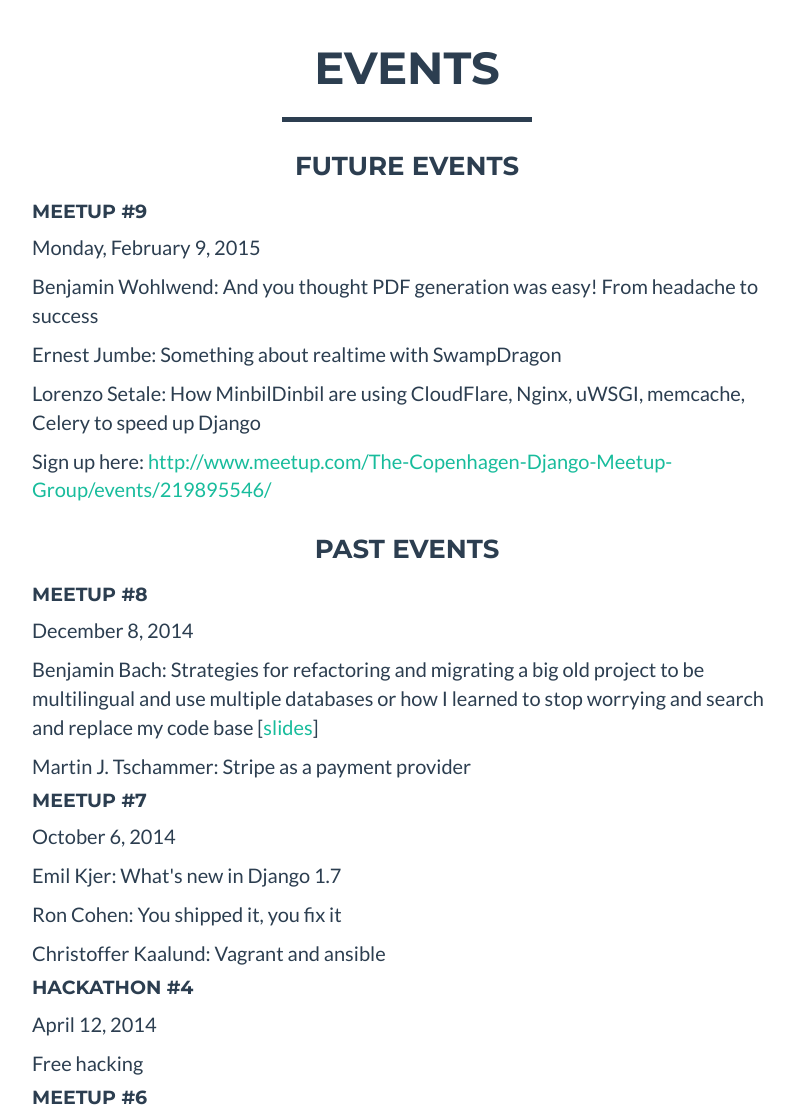
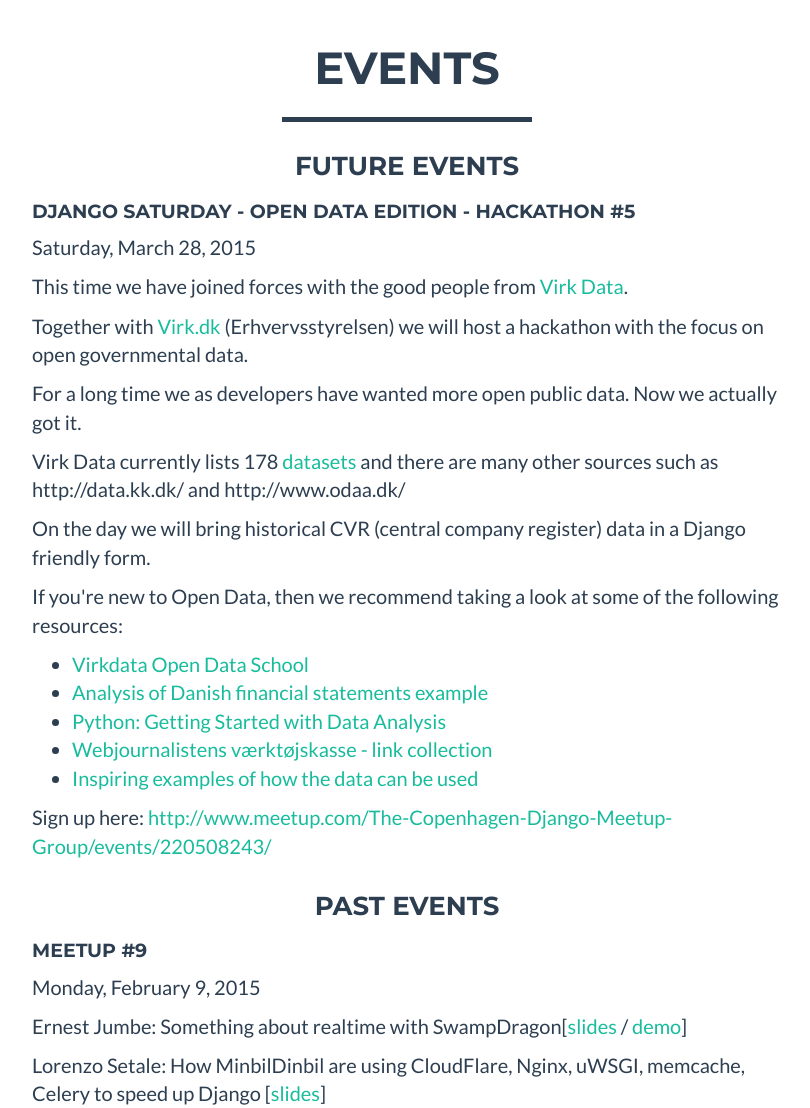
Before and after one commit to django-denmark/djangocph.dk, a Django app: page / in a window 1280 px wide. Shown: the part 1800-2908 px from the top of the page, without its empty margins (233-1043 px from the left). Run offline with Django 3.2, Linux system fonts and the light colour scheme; some libraries are stand-ins or nearby versions.

Commit message:
django hack no 5

```diff
--- a/static_src/css/freelancer.css
+++ b/static_src/css/freelancer.css
@@ -16,6 +16,9 @@
     font-size: 16px;
 }
 
+li {
+    font-size: 20px;
+}
 a,
 a:hover,
 a:focus,
--- a/templates/base.html
+++ b/templates/base.html
@@ -180,12 +180,26 @@
                 <div class="col-md-8">
 
                     <div class="event">
-                        <h4>Meetup #9</h4>
-                        <p class="date">Monday, February 9, 2015</p>
-                        <p>Benjamin Wohlwend: And you thought PDF generation was easy! From headache to success</p>
-                        <p>Ernest Jumbe: Something about realtime with SwampDragon</p>
-                        <p>Lorenzo Setale: How MinbilDinbil are using CloudFlare, Nginx, uWSGI, memcache, Celery to speed up Django</p>
-                        <p>Sign up here: <a href="http://www.meetup.com/The-Copenhagen-Django-Meetup-Group/events/219895546/">http://www.meetup.com/The-Copenhagen-Django-Meetup-Group/events/219895546/</a></p>
+                        <h4>Django Saturday - Open data edition - Hackathon #5</h4>
+                        <p class="date">Saturday, March 28, 2015</p>
+                        <p>This time we have joined forces with the good people from <a href="data.virk.dk">Virk Data</a>.
+                        <p>Together with <a href="virk.dk">Virk.dk</a> (Erhvervsstyrelsen) we will host a hackathon with the focus on open governmental data.</p>
+
+                        <p>For a long time we as developers have wanted more open public data. Now we actually got it.</p>
+
+                        <p>Virk Data currently lists 178 <a href="http://datahub.virk.dk/data/search">datasets</a> and there are many other sources such as http://data.kk.dk/ and http://www.odaa.dk/</p>
+
+                        <p>On the day we will bring historical CVR (central company register) data in a Django friendly form.</p>
+
+                        <p>If you're new to Open Data, then we recommend taking a look at some of the following resources:</p>
+                        <ul>
+                        <li><a href="http://virkdata.gitbooks.io/open-data-school/content/" target="_blank">Virkdata Open Data School</a>
+                        <li><a href="http://nbviewer.ipython.org/gist/fnielsen/56f2ed7c1f35d72762d1" target="_blank">Analysis of Danish financial statements example</a>
+                        <li><a href="http://alstatr.blogspot.ca/2015/02/python-getting-started-with-data.html" target="_blank">Python: Getting Started with Data Analysis</a>
+                        <li><a href="http://goo.gl/uhIE6g" target="_blank">Webjournalistens værktøjskasse - link collection</a>
+                        <li><a href="http://labs.septima.dk/" target="_blank">Inspiring examples of how the data can be used </a>
+                        </ul>
+                        <p>Sign up here: <a href="http://www.meetup.com/The-Copenhagen-Django-Meetup-Group/events/220508243/">http://www.meetup.com/The-Copenhagen-Django-Meetup-Group/events/220508243/</a></p>
                     </div>
                 </div>
                 <div class="col-md-12 text-center">
@@ -196,6 +210,12 @@
                 </div>
                 <div class="col-md-8">
 
+                    <div class="event">
+                        <h4>Meetup #9</h4>
+                        <p class="date">Monday, February 9, 2015</p>
+                        <p>Ernest Jumbe: Something about realtime with SwampDragon[<a href="http://www.slideshare.net/ErnestJumbe/swampdragon-presentation-d" target="_blank">slides</a> / <a href="https://github.com/ernestjumbe/meetupdemo/tree/master" target="_blank">demo</a>]</p>
+                        <p>Lorenzo Setale: How MinbilDinbil are using CloudFlare, Nginx, uWSGI, memcache, Celery to speed up Django [<a href="http://www.slideshare.net/koalalorenzo/minbildinbil-django-speed-tricks" target="_blank">slides</a>]</p>
+                    </div>
                     <div class="event">
                         <h4>Meetup #8</h4>
                         <p class="date">December 8, 2014</p>
```
